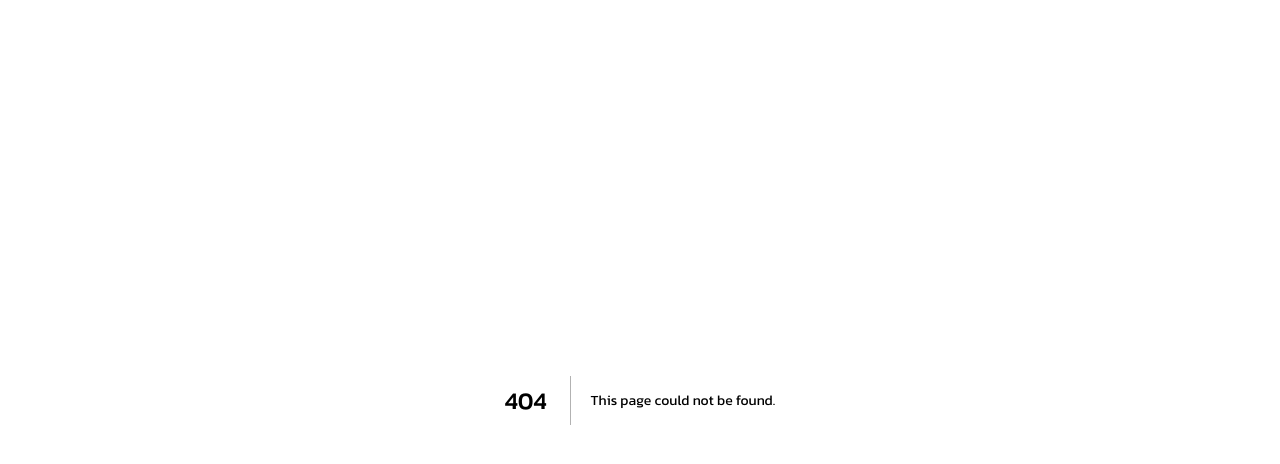
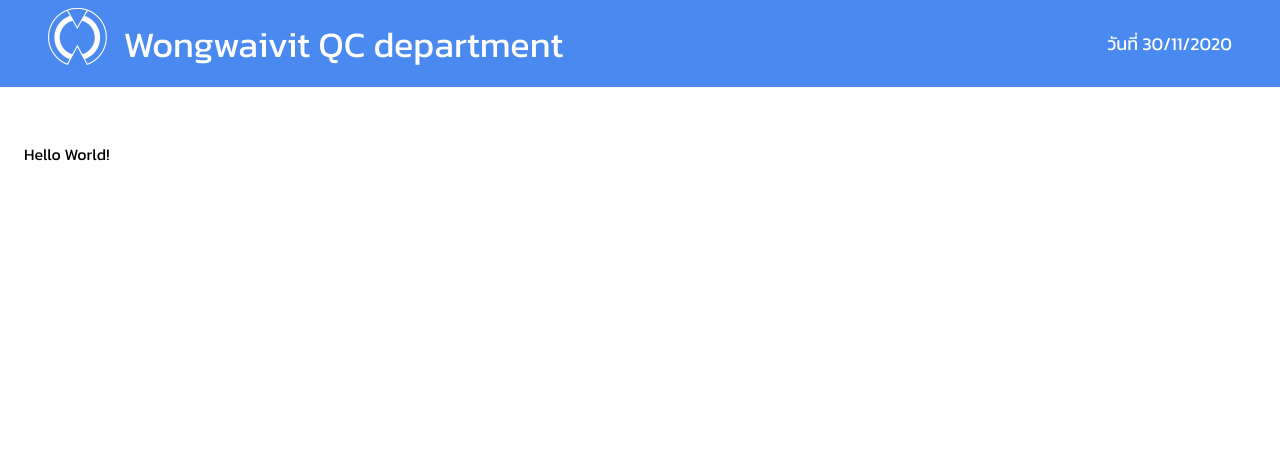
Before and after one commit to PurinatG-01/wong-wai-vit, a Next.js app: page /showSummary/summary in a window 1280 px wide. Before the commit this address had no page. Shown: the top 464 px of the page. Built offline with nearby package versions, Linux system fonts and the light colour scheme.

Commit message:
Add ShowSummary button at Product page

```diff
--- /dev/null
+++ b/components/ShowSummary.js
@@ -0,0 +1,9 @@
+import React, { useState, useEffect } from 'react'
+
+export default function showSummary() {
+    return (
+        <div>
+            Hello World!
+        </div>
+    )
+}
--- /dev/null
+++ b/pages/showSummary/summary.js
@@ -0,0 +1,11 @@
+import PageLayout from '../../components/PageLayout'
+import ShowSummary from '../../components/ShowSummary'
+
+
+export default function summary() {
+    return (
+        <PageLayout>
+            <ShowSummary />
+        </PageLayout>
+    )
+}
```
Also changed, not shown: components/Product.js (+11 -0 lines), components/SelectCondition.js (added).
